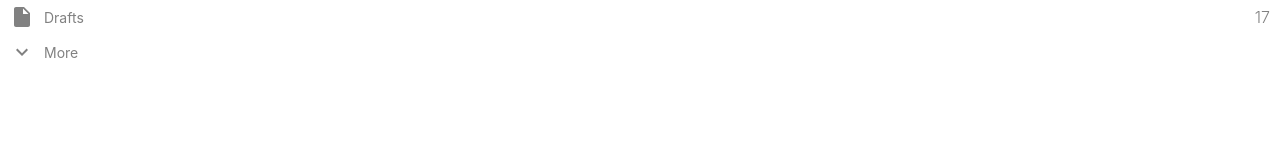
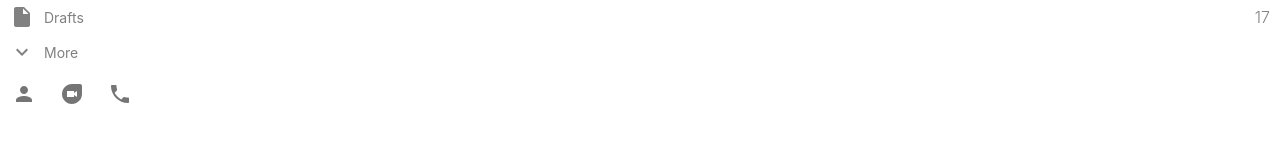
Before and after one commit to SammedSankonatti/gmail-frontend, a React (Create React App) app: page / in a window 1280 px wide. Shown: the part 285-428 px from the top of the page. Built offline with nearby package versions, Linux system fonts and the light colour scheme.

Commit message:
So much done so far time for break-fast

```diff
--- a/src/Sidebar.js
+++ b/src/Sidebar.js
@@ -2,7 +2,7 @@
 import './Sidebar.css';
 
 import AddIcon from '@material-ui/icons/Add';
-import { Button } from '@material-ui/core';
+import { Button, IconButton } from '@material-ui/core';
 import SidebarOption from './SidebarOption';
 import InboxIcon from '@material-ui/icons/Inbox';
 import StarIcon from '@material-ui/icons/Star';
@@ -10,6 +10,10 @@
 import SendSharpIcon from '@material-ui/icons/SendSharp';
 import InsertDriveFileIcon from '@material-ui/icons/InsertDriveFile';
 import KeyboardArrowDownIcon from '@material-ui/icons/KeyboardArrowDown';
+
+import PersonIcon from '@material-ui/icons/Person';
+import DuoIcon from '@material-ui/icons/Duo';
+import PhoneIcon from '@material-ui/icons/Phone';
 
 function Sidebar() {
     return (
@@ -22,6 +26,19 @@
             <SidebarOption Icon={ InsertDriveFileIcon} title="Drafts" number={17} />
             <SidebarOption Icon={ KeyboardArrowDownIcon} title="More" />
 
+            <div className="sidebar__footer">
+                <div className="sidebar__footerIcons">
+                    <IconButton>
+                        <PersonIcon />
+                    </IconButton>
+                    <IconButton>
+                        <DuoIcon />
+                    </IconButton>
+                    <IconButton>
+                        <PhoneIcon />
+                    </IconButton>
+                </div>
+            </div>
         </div>
     )
 }
```
Also changed, not shown: 1 other file (tests, documents, lock files or other folders).
